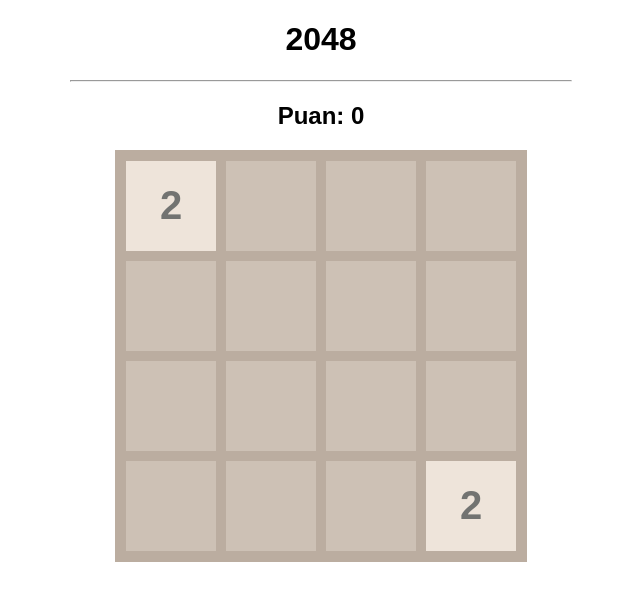
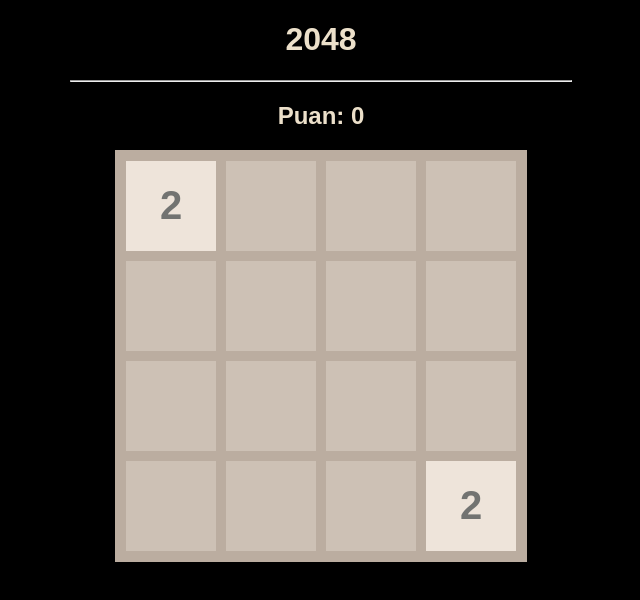
Before and after one commit to eeray19/2048, a plain HTML site: page index.html in a window 1280 px wide. Shown: the whole page, without its empty margins (319-959 px from the left). Drawn offline with Linux system fonts and the light colour scheme.

Commit message:
Update style.css

```diff
--- a/style.css
+++ b/style.css
@@ -1,7 +1,16 @@
 body{
     font-family: Arial, Helvetica, sans-serif;
     text-align:center;
+    background-color: rgb(0, 0, 0);
 
+}
+
+h1 {
+    color:#ece0ca
+}
+
+h2 {
+    color:#ece0ca
 }
 
 hr {
```
